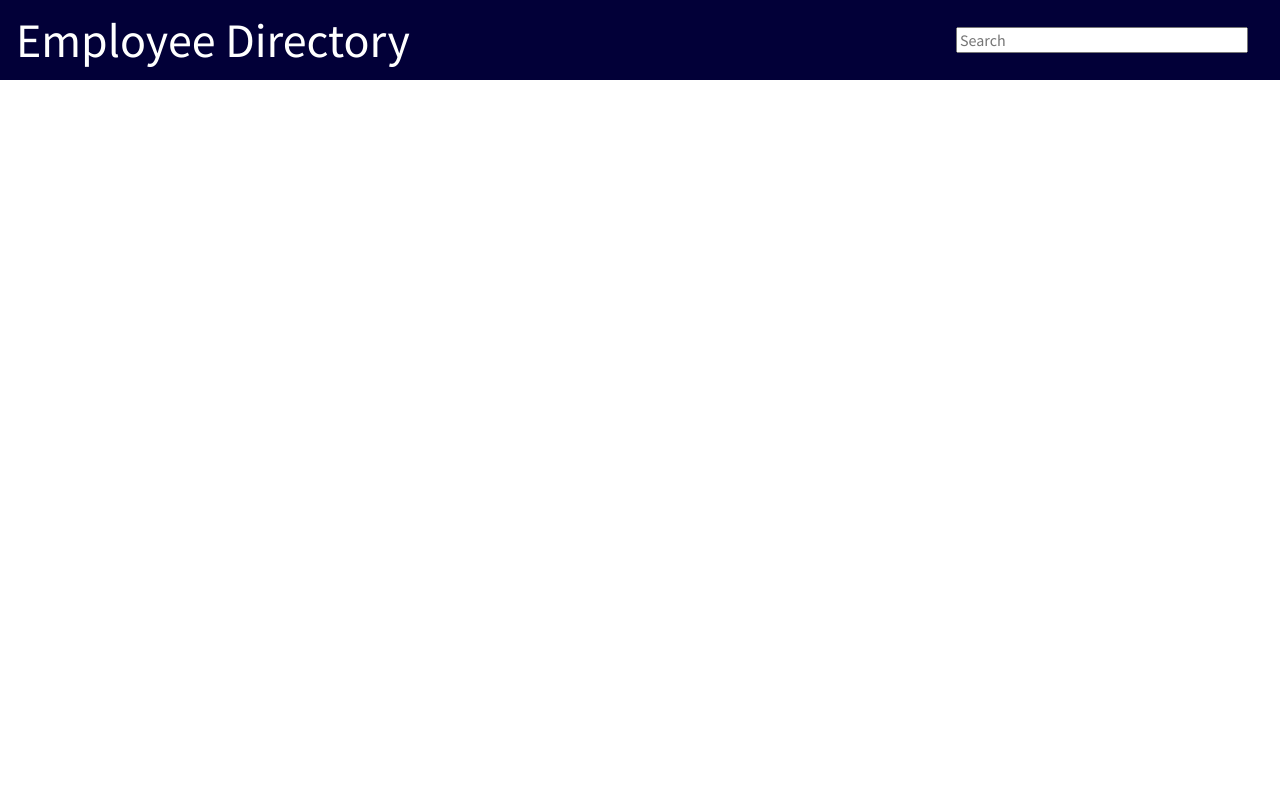
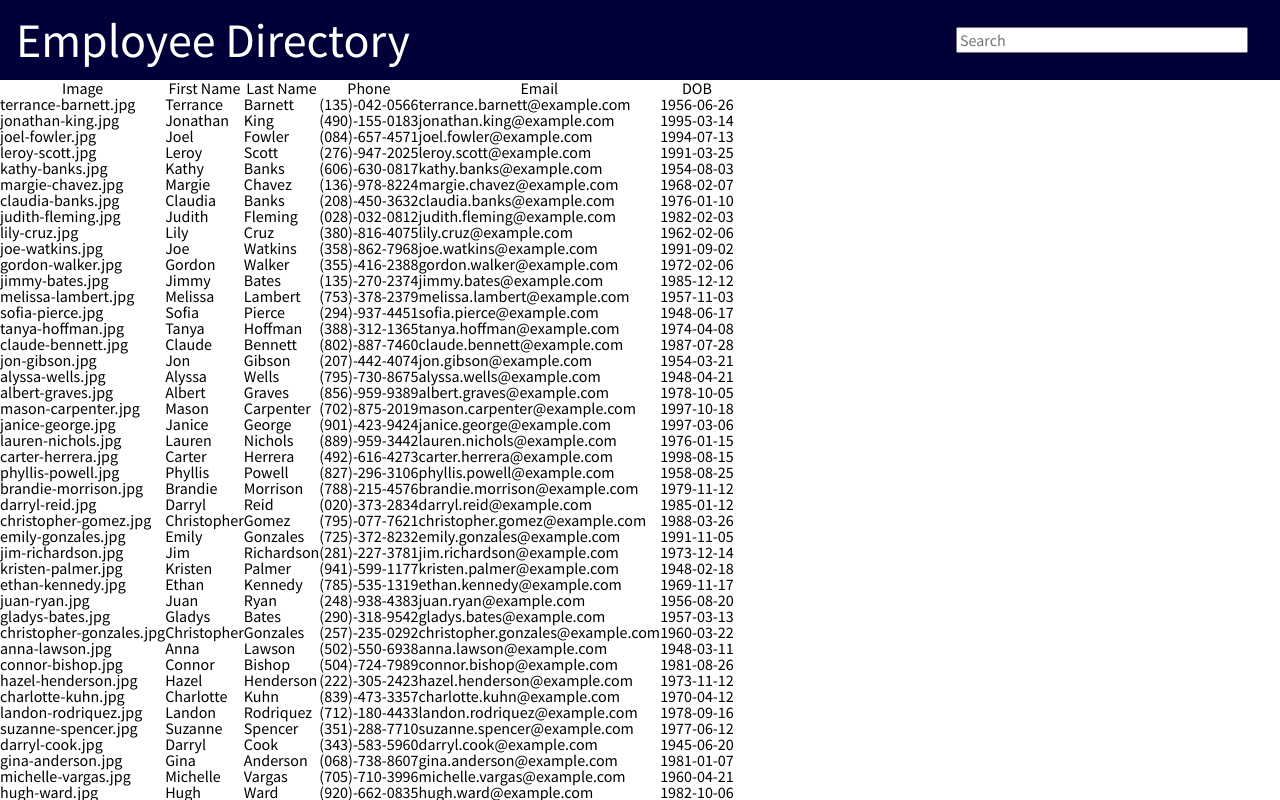
Before and after one commit to SierraChapman/employee-directory, a React (Create React App) app: page / in a window 1280 px wide. Shown: the top 800 px of the page. Built offline with nearby package versions, Linux system fonts and the light colour scheme.

Commit message:
render a table of employee data

```diff
--- a/src/App.js
+++ b/src/App.js
@@ -1,10 +1,13 @@
 import React, { useReducer } from 'react';
 import Navbar from './components/Navbar';
+import Table from './components/Table';
 import './style.css';
 
 const employees = require("./db/employee.json");
 
 function App() {
+
+  const columns = ["Image", "First Name", "Last Name", "Phone", "Email", "DOB"];
 
   // set up state to keep track of display
   const [state, dispatch] = useReducer((state, action) => {
@@ -17,7 +20,10 @@ function App() {
   });
 
   return (
-    <Navbar />
+    <main>
+      <Navbar />
+      <Table state={state} columns={columns}/>
+    </main>
   );
 }
 
--- a/src/components/Row/index.js
+++ b/src/components/Row/index.js
@@ -0,0 +1,15 @@
+import React, {} from 'react';
+import "./style.css";
+
+function Row(props) {
+
+  return (
+    <tr>
+      {props.columns.map(columnName => {
+        return <td>{props.data[columnName]}</td>
+      })}
+    </tr>
+  );
+}
+
+export default Row;
--- a/src/components/Table/index.js
+++ b/src/components/Table/index.js
@@ -0,0 +1,21 @@
+import React, {} from 'react';
+import Row from '../Row';
+import "./style.css";
+
+function Table(props) {
+
+  return (
+    <table>
+      <thead>
+        {props.columns.map(columnName => <th>{columnName}</th>)}
+      </thead>
+      <tbody>
+        {props.state.employees.map(employee => {
+          return <Row data={employee} columns={props.columns}/>;
+        })}
+      </tbody>
+    </table>
+  );
+}
+
+export default Table;
```
